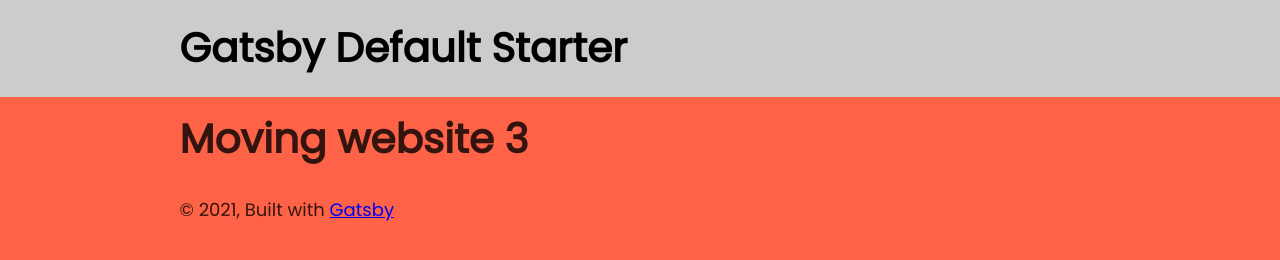
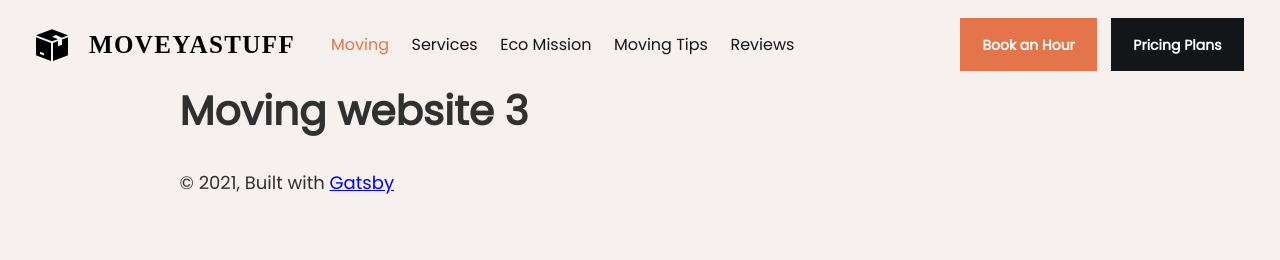
Before and after one commit to mpittas/moving-company-fe, a Gatsby site: page / in a window 1280 px wide. Built offline with nearby package versions, Linux system fonts and the light colour scheme; Gatsby itself is replaced by a stand-in of ours.

Commit message:
Add colors and style header for desktop

```diff
--- a/src/components/header.js
+++ b/src/components/header.js
@@ -3,31 +3,60 @@ import PropTypes from "prop-types"
 import { Link } from "gatsby"
 import "@fontsource/poppins";
 
+import logo from '../images/logo.svg';
+
 const Header = ({ siteTitle }) => (
-  <header
-    style={{
-      background: `#ccc`,
-      marginBottom: `20px`,
-    }}
-  >
-    <div
-      style={{
-        margin: `0 auto`,
-        maxWidth: 960,
-        padding: `1.45rem 1.0875rem`,
-      }}
-    >
-      <h1 style={{ margin: 0 }}>
-        <Link
-          to="/"
-          style={{
-            color: `#000`,
-            textDecoration: `none`,
-          }}
-        >
-          {siteTitle}
-        </Link>
-      </h1>
+  <header className="mc-header">
+    <div className="mc-header__left">
+      <div className="mc-header__logo">
+        <img src={logo} alt="Header logo"/>
+      </div>
+
+      <div className="mc-header__nav">
+        <nav>
+          <ul>
+            <li className="active">
+              <a href="#">
+                Moving
+              </a>
+            </li>
+
+            <li>
+              <a href="#">
+                Services
+              </a>
+            </li>
+
+            <li>
+              <a href="#">
+                Eco Mission
+              </a>
+            </li>
+
+            <li>
+              <a href="#">
+                Moving Tips
+              </a>
+            </li>
+
+            <li>
+              <a href="#">
+                Reviews
+              </a>
+            </li>
+          </ul>
+        </nav>
+      </div>
+    </div>
+
+    <div className="mc-header__actions">
+      <a href="#" className="mc-btn">
+        Book an Hour
+      </a>
+
+      <a href="#" className="mc-btn mc-btn-dark">
+        Pricing Plans
+      </a>
     </div>
   </header>
 )
--- a/src/styles/global.scss
+++ b/src/styles/global.scss
@@ -1,8 +1,94 @@
+// Colors
+$orangeLight: #F6F0EE;
+$orange: #E4754B;
+$black: #131519;
+
+
 body {
-    background: tomato;
+    margin: 0;
+    background: $orangeLight;
     font-family: 'Poppins', sans-serif;
+}
+
+* {
+    box-sizing: border-box;
 }
 
 h1, h2, h3, h4, h5, h6 {
     font-family: 'Poppins', sans-serif;
 }
+
+.mc-header {
+    display: flex;
+    align-items: center;
+    justify-content: space-between;
+    padding: 1rem 2rem;
+    &__left {
+        display: flex;
+        align-items: center;
+    }
+    &__logo {
+        display: flex;
+        img {
+            margin-bottom: 0;
+        }
+    }
+    &__nav {
+        margin-left: 2rem;
+        nav {
+            ul {
+                list-style-type: none;
+                display: flex;
+                align-items: center;
+                margin: 0;
+                padding: 0;
+                font-size: 16px;
+                li {
+                    margin: 0;
+                    + li {
+                        margin-left: 1.25rem;
+                    }
+                    a {
+                        text-decoration: none;
+                        color: $black;
+                    }
+                    &.active {
+                        a {
+                            color: $orange;
+                        }
+                    }
+                }
+            }
+        }
+    }
+
+    &__actions {
+        display: flex;
+        align-items: center;
+        .mc-btn {
+            + .mc-btn {
+                margin-left: 0.75rem;
+            }
+        }
+    }
+}
+
+.mc-btn {
+    padding: 0.75rem 1.25rem;
+    font-size: 14px;
+    color: white;
+    background-color: $orange;
+    font-weight: 600;
+    text-decoration: none;
+    display: inline-block;
+    transition: background-color .3s ease;
+    &:hover {
+        background-color: darken($orange, 7%);
+    }
+    &-dark {
+        background-color: $black;
+        &:hover {
+            background-color: lighten($black, 7%);
+        }
+    }
+}
```
